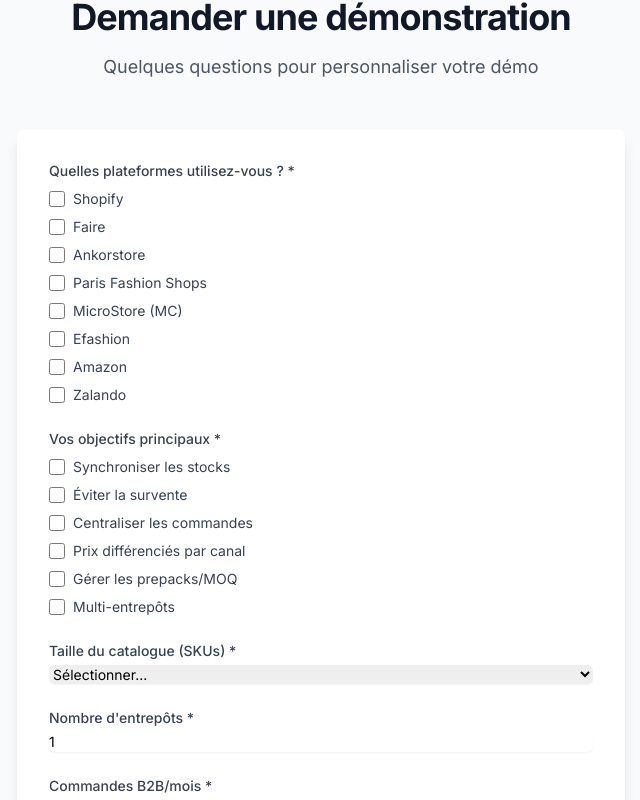
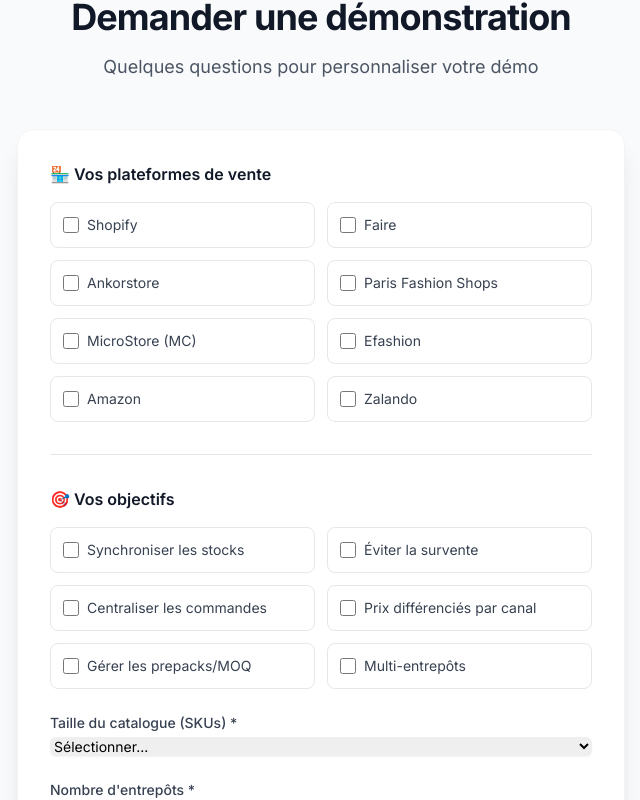
Before and after one commit to fred1433/sync-b2b-mode, a Next.js app: page / in a window 1280 px wide. Shown: the part 3091-3891 px from the top of the page, without its empty margins (319-959 px from the left). Built offline with nearby package versions, Linux system fonts and the light colour scheme; no server answers.

Commit message:
UI: Amélioration visuelle du formulaire
- Design plus moderne avec bordures arrondies
- Grille 2 colonnes pour plateformes et objectifs
- Icônes pour chaque section
- Hover effects sur les checkboxes
- Bouton plus attractif avec gradient
- Sections mieux séparées avec borders

```diff
--- a/components/QualificationForm.tsx
+++ b/components/QualificationForm.tsx
@@ -149,15 +149,15 @@
         </div>
 
         <form onSubmit={handleSubmit(onSubmit)} className="mt-12 space-y-8">
-          <div className="rounded-lg bg-white p-8 shadow-lg">
+          <div className="rounded-2xl bg-white p-8 shadow-xl border border-gray-100">
             {/* Plateformes */}
             <div>
-              <label className="block text-sm font-medium text-gray-700">
-                Quelles plateformes utilisez-vous ? *
+              <label className="block text-base font-semibold text-gray-900 mb-4">
+                🏪 Vos plateformes de vente
               </label>
-              <div className="mt-2 space-y-2">
+              <div className="grid grid-cols-2 gap-3">
                 {["shopify", "faire", "ankorstore", "pfs", "microstore", "efashion", "amazon", "zalando"].map((platform) => (
-                  <label key={platform} className="flex items-center">
+                  <label key={platform} className="flex items-center p-3 border border-gray-200 rounded-lg hover:bg-gray-50 cursor-pointer transition-colors">
                     <input
                       type="checkbox"
                       value={platform}
@@ -178,11 +178,11 @@
             </div>
 
             {/* Objectifs */}
-            <div className="mt-6">
-              <label className="block text-sm font-medium text-gray-700">
-                Vos objectifs principaux *
+            <div className="mt-8 pt-8 border-t border-gray-200">
+              <label className="block text-base font-semibold text-gray-900 mb-4">
+                🎯 Vos objectifs
               </label>
-              <div className="mt-2 space-y-2">
+              <div className="grid grid-cols-2 gap-3">
                 {[
                   { value: "stocks", label: "Synchroniser les stocks" },
                   { value: "survente", label: "Éviter la survente" },
@@ -191,7 +191,7 @@
                   { value: "prepacks", label: "Gérer les prepacks/MOQ" },
                   { value: "multi-entrepot", label: "Multi-entrepôts" },
                 ].map((objective) => (
-                  <label key={objective.value} className="flex items-center">
+                  <label key={objective.value} className="flex items-center p-3 border border-gray-200 rounded-lg hover:bg-gray-50 cursor-pointer transition-colors">
                     <input
                       type="checkbox"
                       value={objective.value}
```
